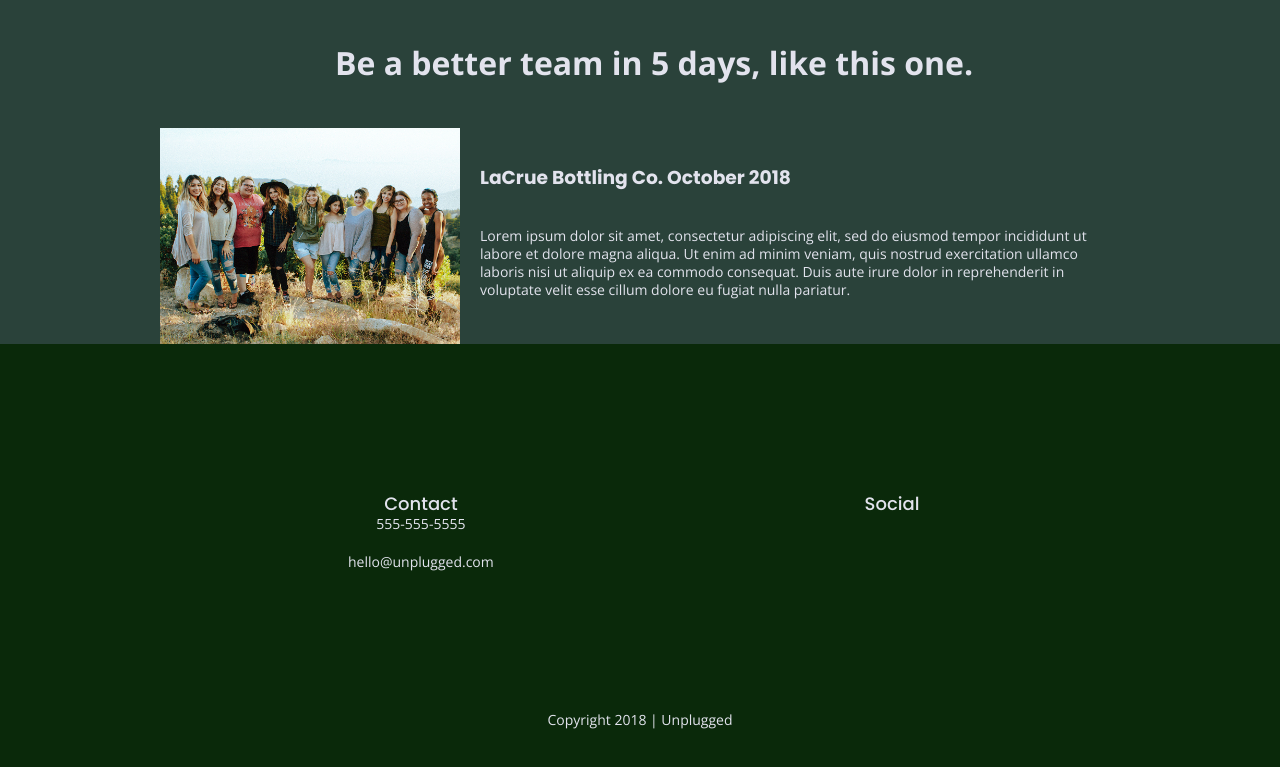
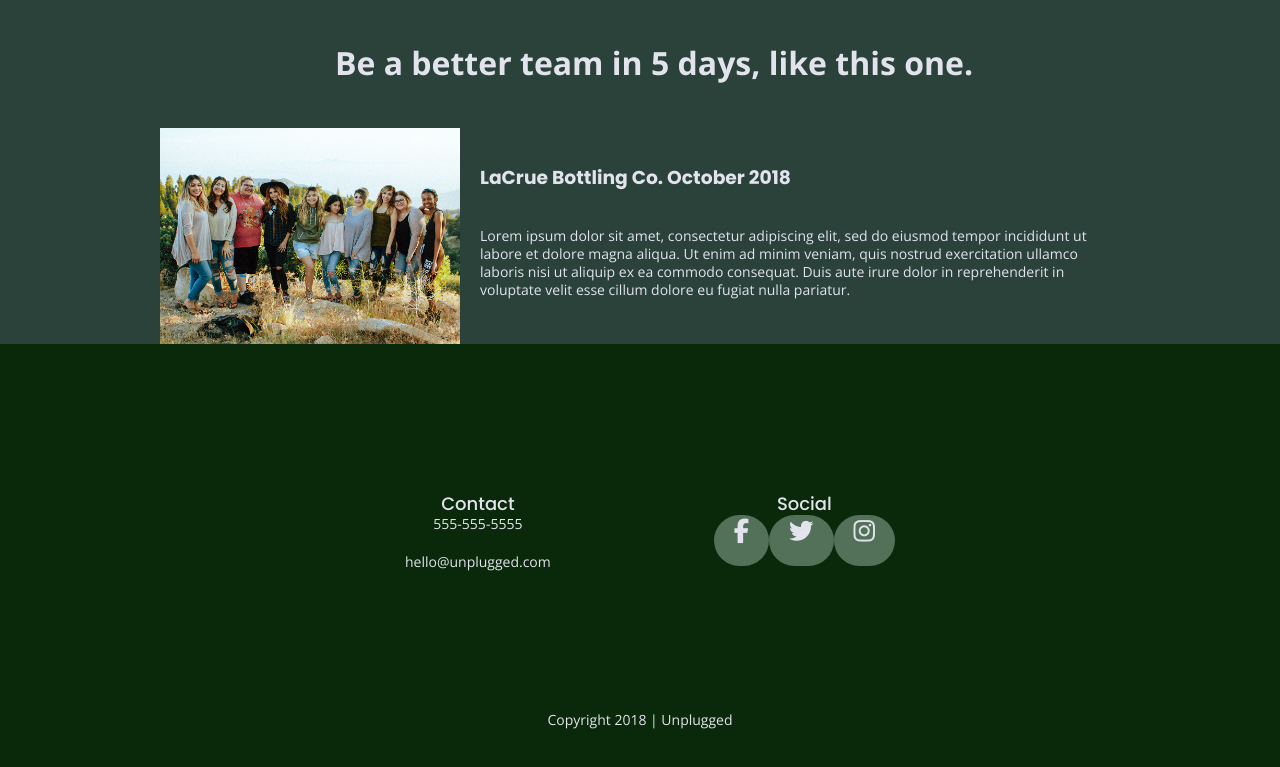
Before and after one commit to titusjosef/unpluged-retreat, a website built with Parcel: page index.html in a window 1280 px wide. Shown: the part 1613-2380 px from the top of the page. Built offline with nearby package versions, Linux system fonts and the light colour scheme; files whose address does not match are found by name.

Commit message:
I added the icons and margins to my faq and about page

```diff
--- a/css/main.css
+++ b/css/main.css
@@ -170,7 +170,7 @@
 }
 
 .content-wrapper {
-  width: 100%;
+  /* width: 100%;  */
 
 }
     /* -------------------- Base Header - Footer Styles -------------------- */
@@ -361,9 +361,9 @@
 
 footer .content-wrapper {
 
-  width: 55%;
+ /* width: 55%;
 
-  margin: 50px;
+  margin: 50px; */
 
 }
 
@@ -381,6 +381,8 @@
 
   align-items: center;
 
+  font-size: 1.75em;
+
 }
 
 footer .social-icons p {
@@ -390,6 +392,10 @@
   justify-content: center;
 
   align-items: center;
+
+  background-color: #527158;
+
+   border-radius: 50px;
 
 }
  footer .copyright {
@@ -1016,7 +1022,7 @@
 
     /* Footer */
     footer .content-wrapper {
-      width: 65%;
+      /* width: 65%; */
       margin: 100px 0;
     }
 
--- a/index.html
+++ b/index.html
@@ -250,17 +250,20 @@
 
               <div class="social-icons">
 
-                  <p><a href="https://www.facebook.com/yoursite" target="_blank"></a></p>
+                  <p><a href="https://www.facebook.com/yoursite" target="_blank"><i class="fab fa-facebook-f"></i></a>
 
-                  <p>
-
-                    <a href="https://twitter.com/Skillcrush" target="_blank"></a>
 
                   </p>
 
                   <p>
 
-                    <a href="https://www.instagram.com/skillcrush/" target="_blank"></a>
+                    <a href="https://twitter.com/Skillcrush" target="_blank"><i class="fab fa-twitter"></i></a>
+
+                  </p>
+
+                  <p>
+
+                    <a href="https://www.instagram.com/skillcrush/" target="_blank"> <i class="fab fa-instagram"></i></a>
 
                   </p>
 
```
Also changed, not shown: about/index.html (+10 -7 lines), faq/index.html (+13 -5 lines).
